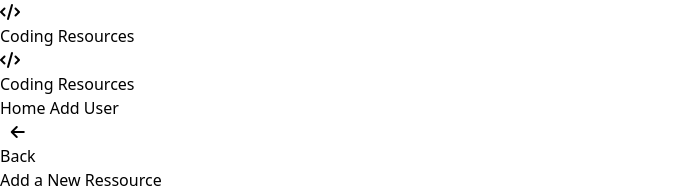
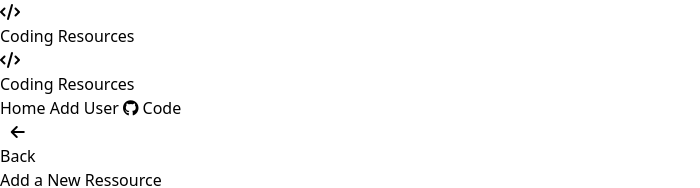
Before and after one commit to sbstn98/coding-resources-vue-app, a Vue app: page /addnew in a window 1280 px wide. Shown: the top 188 px of the page, without its empty margins (0-700 px from the left). Built offline with nearby package versions, Linux system fonts and the light colour scheme.

Commit message:
Added menu item for github

```diff
--- a/src/components/NavBarTop.vue
+++ b/src/components/NavBarTop.vue
@@ -24,6 +24,8 @@
                 <RouterLink :to="{ name: 'user' }">
                     User
                 </RouterLink>
+                <a href="https://github.com/sbstn98/coding-resources-vue-app"><i class="fa-brands fa-github ml-2"></i> Code
+                </a>
             </div>
         </div>
     </nav>
```
